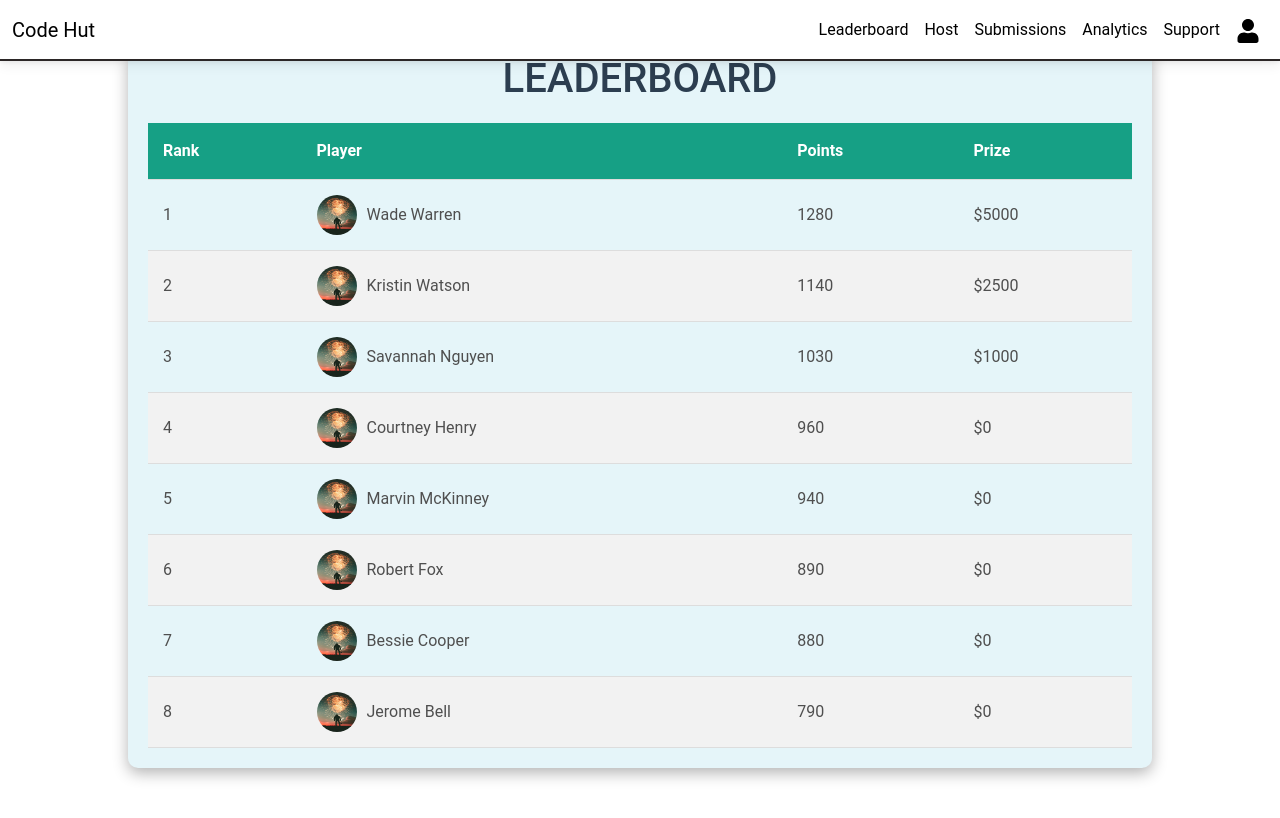
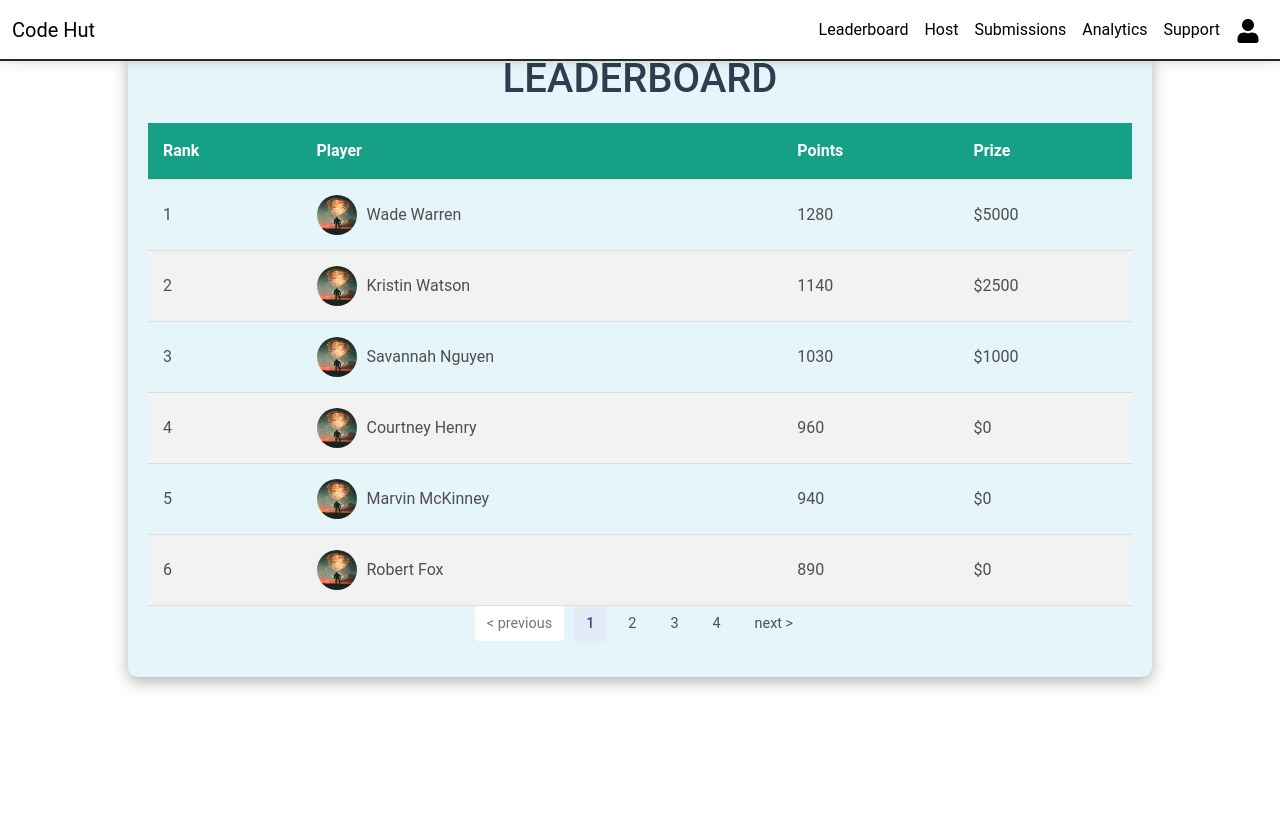
Before and after one commit to atmabodha/utmt-hackathon-platform, a React (Create React App) app in the folder front-end/coding_contest_app/: page /leaderboard in a window 1280 px wide. Built offline with nearby package versions, Linux system fonts and the light colour scheme.

Commit message:
adding pagination effect

```diff
--- a/front-end/coding_contest_app/package.json
+++ b/front-end/coding_contest_app/package.json
@@ -21,6 +21,7 @@
     "react-icons": "^5.2.1",
     "react-loading-overlay-ts": "^2.0.2",
     "react-moment": "^1.1.3",
+    "react-paginate": "^8.2.0",
     "react-router-dom": "^6.24.1",
     "react-scripts": "5.0.1",
     "react-spinners": "^0.14.1",
--- a/front-end/coding_contest_app/src/host/components/leaderboard/Leaderboard.css
+++ b/front-end/coding_contest_app/src/host/components/leaderboard/Leaderboard.css
@@ -105,3 +105,24 @@
   background-color: #d0f30c;
   animation: blink 0.5s step-end infinite alternate;
 }
+
+.pagination {
+  display: flex;
+  justify-content: center;
+  list-style: none;
+  padding: 0;
+}
+
+.page-link {
+  padding: 5px 10px;
+  margin: 0 5px;
+  border: 1px solid #ccc;
+  color: #000;
+  cursor: pointer;
+}
+
+.active .page-link {
+  background-color: #007bff;
+  color: white;
+  border-color: #007bff;
+}
--- a/front-end/coding_contest_app/src/host/components/leaderboard/Leaderboard.js
+++ b/front-end/coding_contest_app/src/host/components/leaderboard/Leaderboard.js
@@ -1,4 +1,5 @@
-import React from "react";
+import React, { useState } from "react";
+import ReactPaginate from "react-paginate";
 import "./Leaderboard.css";
 import profile1 from "./leaderboard assets/profile1.jpeg"; // Corrected the path
 
@@ -23,9 +24,54 @@ const data = [
   { rank: 6, name: "Robert Fox", points: 890, prize: "$0", img: profile1 },
   { rank: 7, name: "Bessie Cooper", points: 880, prize: "$0", img: profile1 },
   { rank: 8, name: "Jerome Bell", points: 790, prize: "$0", img: profile1 },
+  { rank: 9, name: "Courtney Henry", points: 960, prize: "$0", img: profile1 },
+  {
+    rank: 10,
+    name: "Marvin McKinney",
+    points: 940,
+    prize: "$0",
+    img: profile1,
+  },
+  { rank: 11, name: "Robert Fox", points: 890, prize: "$0", img: profile1 },
+  { rank: 12, name: "Bessie Cooper", points: 880, prize: "$0", img: profile1 },
+  { rank: 13, name: "Jerome Bell", points: 790, prize: "$0", img: profile1 },
+  { rank: 14, name: "Courtney Henry", points: 960, prize: "$0", img: profile1 },
+  {
+    rank: 15,
+    name: "Marvin McKinney",
+    points: 940,
+    prize: "$0",
+    img: profile1,
+  },
+  { rank: 16, name: "Robert Fox", points: 890, prize: "$0", img: profile1 },
+  { rank: 17, name: "Bessie Cooper", points: 880, prize: "$0", img: profile1 },
+  { rank: 18, name: "Jerome Bell", points: 790, prize: "$0", img: profile1 },
+  { rank: 19, name: "Courtney Henry", points: 960, prize: "$0", img: profile1 },
+  {
+    rank: 20,
+    name: "Marvin McKinney",
+    points: 940,
+    prize: "$0",
+    img: profile1,
+  },
+  { rank: 21, name: "Robert Fox", points: 890, prize: "$0", img: profile1 },
+  { rank: 22, name: "Bessie Cooper", points: 880, prize: "$0", img: profile1 },
+  { rank: 23, name: "Jerome Bell", points: 790, prize: "$0", img: profile1 },
+  // Add more items if needed
 ];
 
-const Leaderboard = () => {
+const Leaderboard = ({ itemsPerPage = 6 }) => {
+  const [itemOffset, setItemOffset] = useState(0);
+
+  const endOffset = itemOffset + itemsPerPage;
+  const currentItems = data.slice(itemOffset, endOffset);
+  const pageCount = Math.ceil(data.length / itemsPerPage);
+
+  const handlePageClick = (event) => {
+    const newOffset = event.selected * itemsPerPage;
+    setItemOffset(newOffset);
+  };
+
   return (
     <div className="leaderboard">
       <h1 className="title">LEADERBOARD</h1>
@@ -39,7 +85,7 @@ const Leaderboard = () => {
           </tr>
         </thead>
         <tbody>
-          {data.map((player, index) => (
+          {currentItems.map((player, index) => (
             <tr className="tableRow" key={index}>
               <td className="tableData">{player.rank}</td>
               <td className="tableData" id="player-info">
@@ -52,6 +98,21 @@ const Leaderboard = () => {
           ))}
         </tbody>
       </table>
+      <ReactPaginate
+        breakLabel="..."
+        nextLabel="next >"
+        onPageChange={handlePageClick}
+        pageRangeDisplayed={5}
+        pageCount={pageCount}
+        previousLabel="< previous"
+        renderOnZeroPageCount={null}
+        containerClassName="pagination"
+        activeClassName="active"
+        pageLinkClassName="page-link"
+        previousLinkClassName="page-link"
+        nextLinkClassName="page-link"
+        breakLinkClassName="page-link"
+      />
     </div>
   );
 };
```
Also changed, not shown: 1 other file (tests, documents, lock files or other folders).
